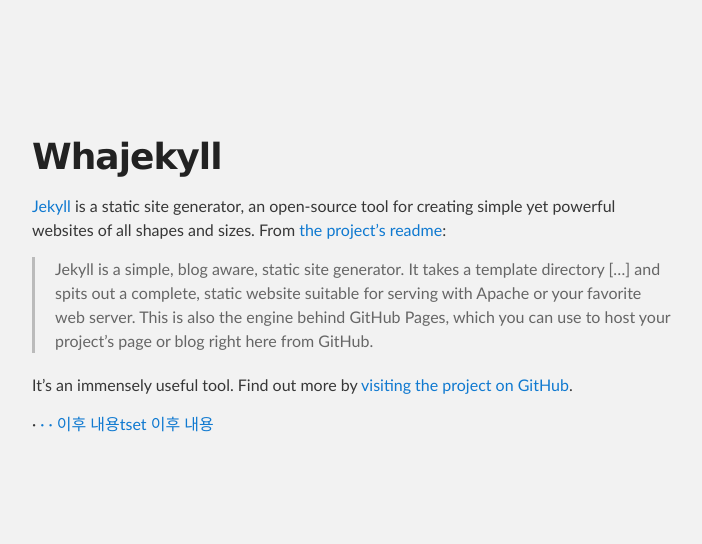
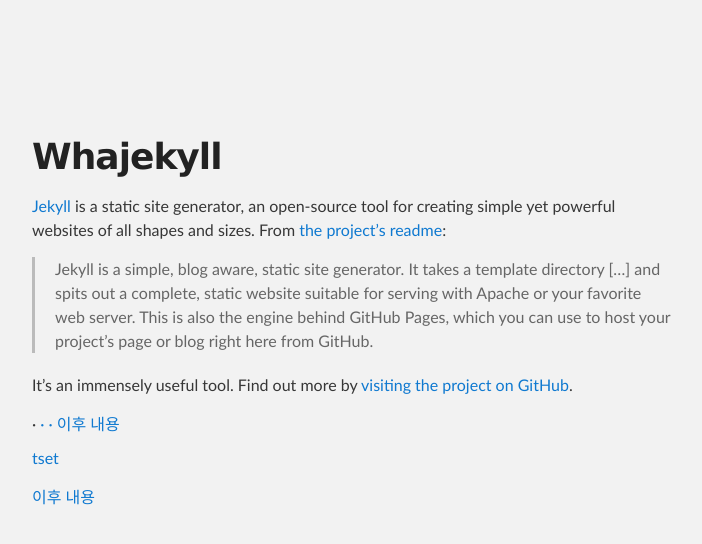
Before and after one commit to hellotarkim/hellotarkim.github.io, a Jekyll site: the page built from _posts/2016-01-01-whajekyll.md, in a window 1280 px wide. Shown: the top 544 px of the page, without its empty margins (288-990 px from the left). Built offline with Jekyll 4.4.1, drawn with Linux system fonts in a browser that asks for light colours.

Commit message:
Update post.html

```diff
--- a/_layouts/post.html
+++ b/_layouts/post.html
@@ -8,7 +8,7 @@
 
 <div class="pagination">
   {% if page.previous.url %}
-    <a class="pagination-item newer" href="{{ page.previous.url | prepend: site.baseurl }}">&middot 이전 내용{{ page.previous.content }}이전 내용</a>
+    <a class="pagination-item newer" href="{{ page.previous.url | prepend: site.baseurl }}">&middot 이전 내용{{ page.previous.excerpt }}이전 내용</a>
   {% else %}
     <span class="pagination-item newer">&middot</span>
   {% endif %}
@@ -16,7 +16,7 @@
   <a class="pagination-item" href="{{ site.url }}">&middot{{ page.previous.title }}</a>
 
   {% if page.next.url %}
-    <a class="pagination-item older" href="{{ page.next.url | prepend: site.baseurl }}">&middot 이후 내용{{ page.next.content }}이후 내용</a>
+    <a class="pagination-item older" href="{{ page.next.url | prepend: site.baseurl }}">&middot 이후 내용{{ page.next.excerpt }}이후 내용</a>
   {% else %}
     <span class="pagination-item older">&middot</span>
   {% endif %}
```
